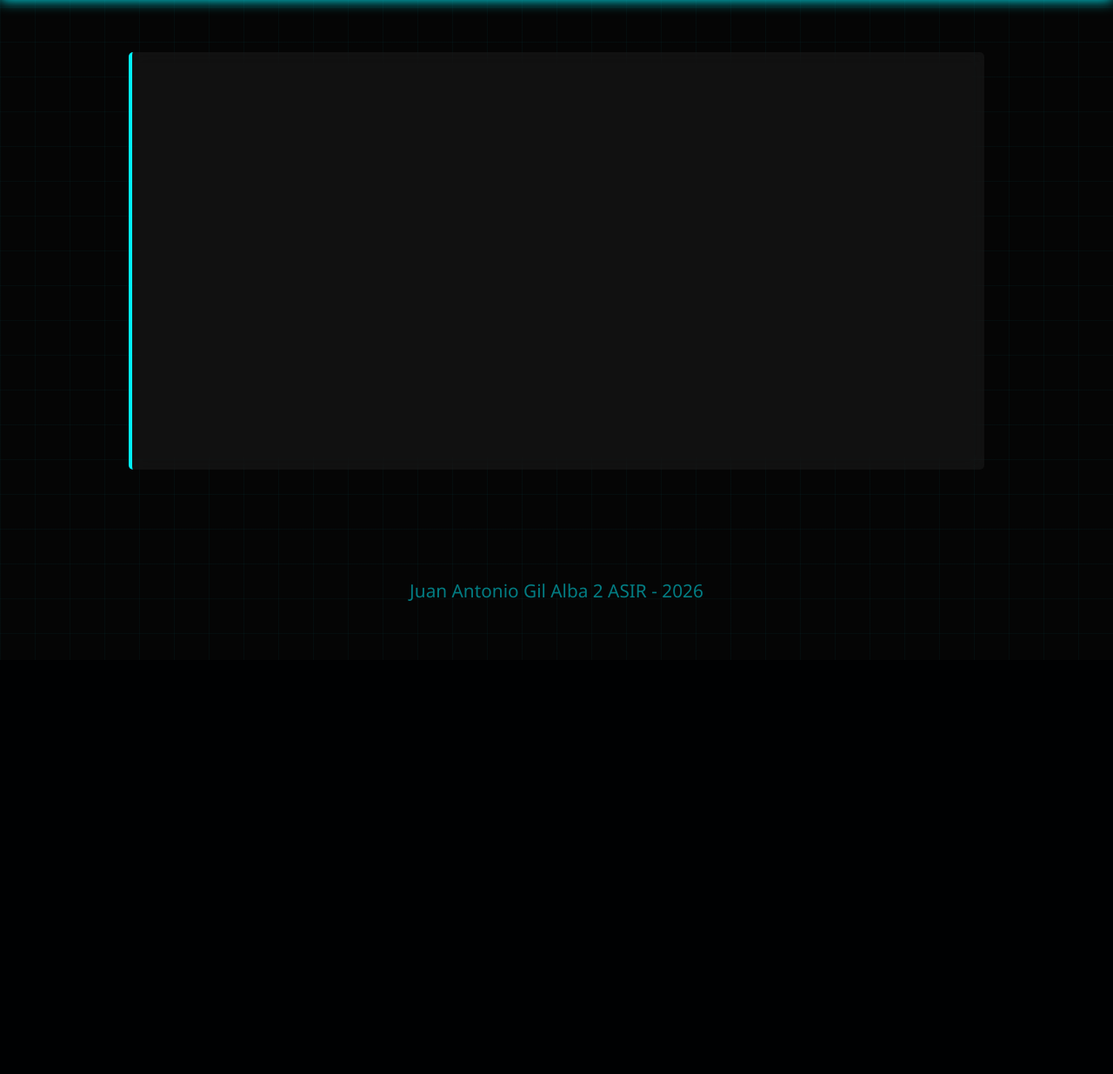
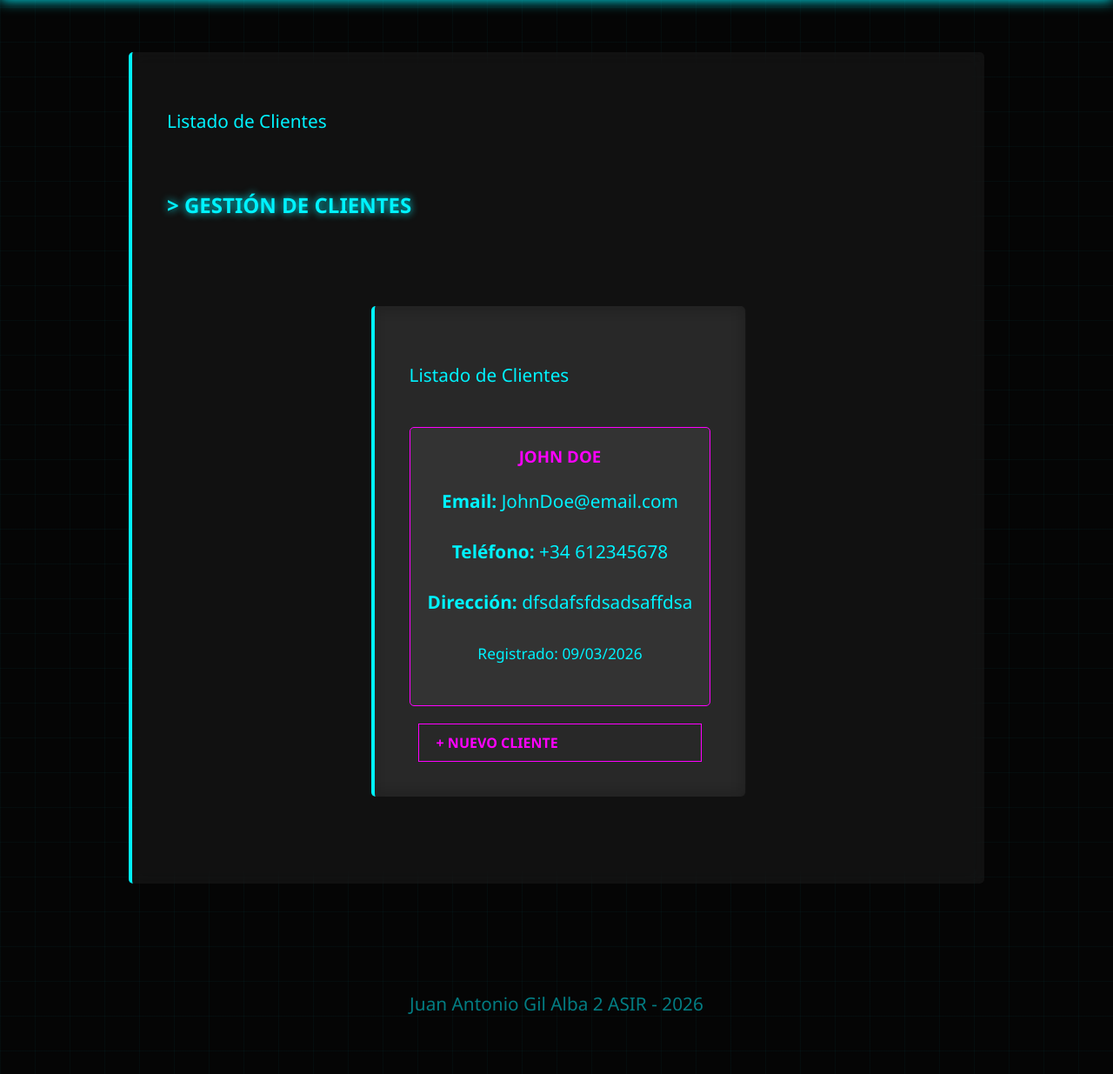
Before and after one commit to ANnthomgamer/Django-IAW, a Django app: page /usuarios/ in a window 1280 px wide. Shown: the part 112-1347 px from the top of the page at 87% size. Before the commit the page ends 841 px from the top, so only its background shows below. Run offline with Django 5.2, Linux system fonts and the light colour scheme; data comes from the database, SQL or seed files in the repository; both versions use the stored data as it was after the commit.

Commit message:
Añadido backend de creación de usuarios

```diff
--- a/www/proyecto/apps/usuarios/views.py
+++ b/www/proyecto/apps/usuarios/views.py
@@ -1,14 +1,43 @@
-from django.shortcuts import render
+from django.shortcuts import render, redirect
 from django.http import HttpResponse
 from django.template import Template, Context
+from .models import Cliente
 
 # Create your views here.
 
 def usuarios_views(request):
-    return render(request, 'usuarios/index.html')
+    # Listado de clientes
+
+    clientes = Cliente.objects.all()
+    datos = {
+        'parrafo':'Listado de Clientes',
+        'clientes':clientes
+    }
+    return render(request, 'usuarios/index.html', datos)
 
 def usuarios_alta_views(request):
+    # Alta de nuevos clientes
+
+    if request.method == 'POST':
+        # Recoger datos del formulario
+        nombre = request.POST.get('nombre')
+        email = request.POST.get('email')
+        telefono = request.POST.get('telefono')
+        direccion = request.POST.get('direccion')
+
+        # Crear cliente en BD
+        Cliente.objects.create(
+            nombre=nombre,
+            email=email,
+            telefono=telefono,
+            direccion=direccion
+        )
+
+        return redirect('usuarios_url')
+
     return render(request, 'usuarios/alta.html')
 
 def usuarios_modificar_views(request):
+
+    # Modificar (en desarrollo)
     return render(request, 'usuarios/modificar.html')
--- a/www/proyecto/proyecto/templates/usuarios/index.html
+++ b/www/proyecto/proyecto/templates/usuarios/index.html
@@ -1 +1,28 @@
 {% extends "index.html" %}
+{% block titulo %}Clientes del Sistema{% endblock %}
+
+{% block contenido %}
+    <h2 style="color: var(--neon-cyan); text-shadow: 0 0 10px var(--neon-cyan);">
+        > GESTIÓN DE CLIENTES
+    </h2>
+
+    <article>
+        <p>{{ parrafo }}</p>
+
+        {% if clientes %}
+            {% for cliente in clientes %}
+            <div class="producto-card">
+                <h3>{{ cliente.nombre }}</h3>
+                <p><strong>Email:</strong> {{ cliente.email }}</p>
+                <p><strong>Teléfono:</strong> {{ cliente.telefono|default:"No especificado" }}</p>
+                <p><strong>Dirección:</strong> {{ cliente.direccion|default:"No especificada" }}</p>
+                <p><small>Registrado: {{ cliente.fecha_registro|date:"d/m/Y" }}</small></p>
+            </div>
+            {% endfor %}
+        {% else %}
+            <p>No hay clientes registrados</p>
+        {% endif %}
+
+        <a href="{% url 'usuarios_alta' %}" class="neon-link">+ Nuevo Cliente</a>
+    </article>
+{% endblock %}
```
Also changed, not shown: www/proyecto/proyecto/templates/usuarios/alta.html (+25 -8 lines), www/proyecto/db.sqlite3.
